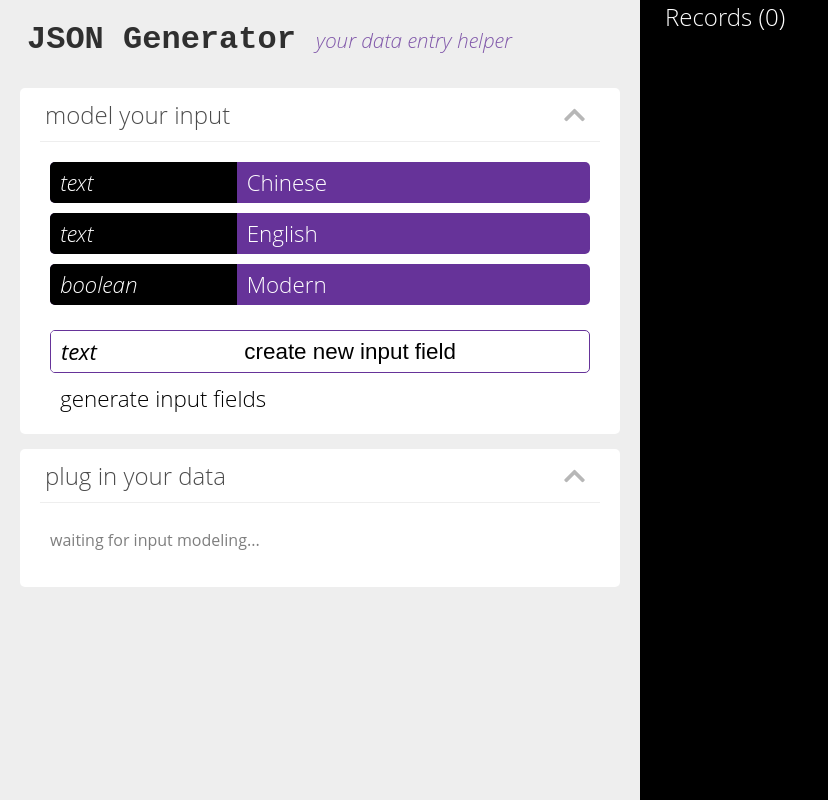
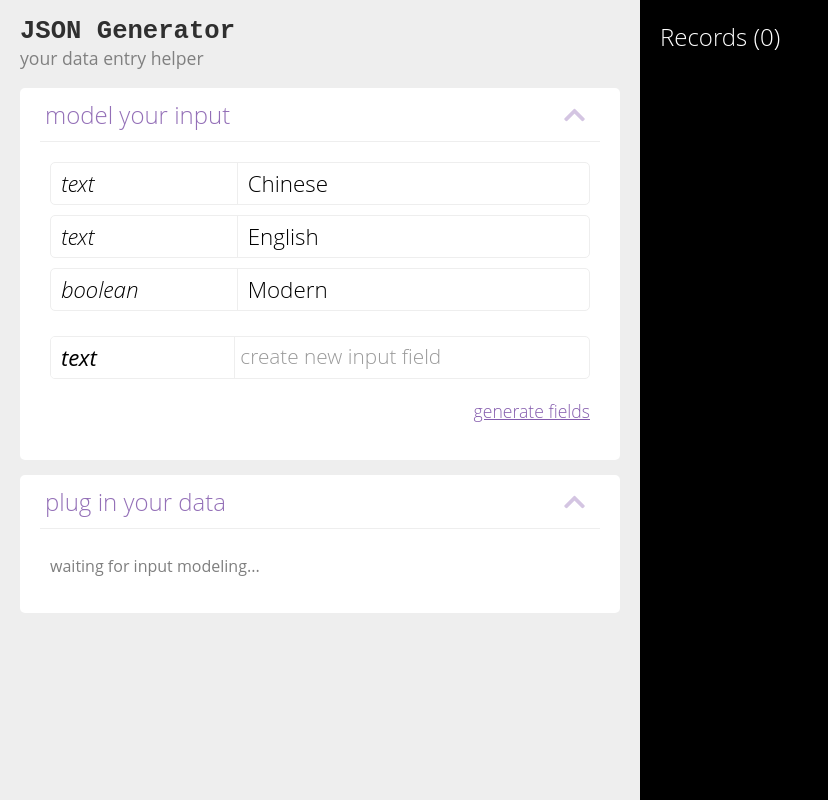
Before and after one commit to xwang1000/json-generator, a React (Create React App) app: page / in a window 1280 px wide. Shown: the whole page, without its empty margins (0-828 px from the left). Built offline with nearby package versions, Linux system fonts and the light colour scheme.

Commit message:
Implement input styles

```diff
--- a/src/App.css
+++ b/src/App.css
@@ -7,25 +7,23 @@ body {
 
 h1 {
   font-weight: 700;
-  margin-bottom: 30px;
-  margin-left: 7px;
-  padding-bottom: 0;
+  font-size: 1.6rem;
   opacity: .8;
   font-family: 'Courier New', Courier, monospace;
+  margin-bottom: 0;
+  padding-bottom: 0;
 }
 
 h2 {
   font-weight: 300;
-  margin:0 5px;
 }
 
 .subtitle {
-  font-size: 1.3rem;
-  font-weight: 300;
-  margin-left: 20px;
-  color: var(--app-color-main);
-  font-style: italic;
+  font-size: 1.1rem;
+  font-weight: 400;
+  color: grey;
   font-family: 'Open Sans', Arial, Helvetica, sans-serif;
+  margin-top: 0;
 }
 
 .app {
@@ -35,6 +33,7 @@ h2 {
 .app__left {
   flex: 1;
   overflow-y: scroll;
+  height: 100vh;
   padding: 0 20px;
   background-color: #eee;
 }
@@ -65,10 +64,12 @@ h2 {
 }
 
 .expandable-panel h2 {
+  margin:0 5px;
   opacity: .7;
   padding-bottom: 10px;
   display: flex;
   justify-content: space-between;
+  color: var(--app-color-main);
 }
 
 .expandable-panel h2:hover {
@@ -86,19 +87,6 @@ h2 {
 .model-panel__body {
   border-top: 1px solid #eee;
   padding: 10px;
-}
-
-.input-panel {
-  background-color: white;
-}
-
-.input-panel__body {
-  border-top: 1px solid #eee;
-  padding: 10px;
-}
-
-.input-panel__body__waiting {
-  opacity: .5;
 }
 
 .model-panel__form__type {
@@ -159,3 +147,7 @@ h2 {
 .option.copy:hover{
   color: green;
 }
+
+.option.save:hover{
+  color: blue;
+}
--- a/src/App.js
+++ b/src/App.js
@@ -30,10 +30,8 @@ const App = () => {
   return (
     <div className="app">
         <div className="app__left">
-          <h1>
-            JSON Generator
-            <span className="subtitle">your data entry helper</span>
-          </h1>
+          <h1>JSON Generator</h1>
+          <p className="subtitle">your data entry helper</p>
           <ModelPanel setInputFields={setInputFields} />
           <InputPanel setInputFields={setInputFields} addObjectToDisplay={addObjectToDisplay} fields={inputFields} />
           <OutputPanel fields={inputFields} output={output()} />
--- /dev/null
+++ b/src/InputPanel.css
@@ -0,0 +1,65 @@
+.input-panel {
+  background-color: white;
+}
+
+.input-panel__body {
+  border-top: 1px solid #eee;
+  padding: 10px;
+}
+
+.input-panel__body__waiting {
+  opacity: .5;
+}
+
+.input-row {
+  display: flex;
+}
+
+.input-row input, .input-row textarea, .input-row__boolean {
+  width: 100%;
+  border: 1px solid #eee;
+  margin: 10px 0;
+  padding: 10px;
+  font-size: 1.2rem;
+  font-weight: 300;
+  border-radius: 5px;
+  outline: none;
+}
+
+.input-row input:hover, .input-row textarea:hover, .input-row__boolean:hover {
+  border: 1px solid lightgrey;
+}
+
+.input-row__boolean {
+  display: flex;
+}
+
+.input-row__boolean input {
+  margin: auto 10px;
+}
+
+::placeholder, .input-row__boolean span  {
+  font-family: 'Open Sans', Arial, Helvetica, sans-serif;
+  opacity: .4;
+}
+
+.input-panel__form__submit-wrapper {
+  text-align: right;
+}
+
+.input-panel__form__submit {
+  -moz-appearance: none;
+  -webkit-appearance: none;
+  border: none;
+  color: var(--app-color-main);
+  text-decoration: underline;
+  font-size: 1.1rem;
+  font-family: 'Open Sans', Arial, Helvetica, sans-serif;
+  font-weight: 300;
+  opacity: .8;
+}
+
+.input-panel__form__submit:hover {
+  cursor: pointer;
+  opacity: 1;
+}
--- a/src/InputPanel.js
+++ b/src/InputPanel.js
@@ -1,6 +1,7 @@
 import React, { useState } from 'react'
 import InputRow from './InputRow'
 import { getArrow } from './utils'
+import './InputPanel.css'
 
 const InputPanel = props => {
   const [isOpen, setIsOpen] = useState(true)
@@ -24,7 +25,9 @@ const InputPanel = props => {
   const renderForm = (
     <form onSubmit={onSubmit}>
       {renderInputRows}
-      <input type="submit" value="add object" />
+      <div className="input-panel__form__submit-wrapper">
+        <input className="input-panel__form__submit" type="submit" value="add to results" />
+      </div>
     </form>
   )
 
--- a/src/InputRow.js
+++ b/src/InputRow.js
@@ -1,4 +1,4 @@
-import React, { useState, useEffect } from 'react'
+import React, { useState, useEffect, Fragment } from 'react'
 
 const InputRow = props => {
   const { name, type } = props.field
@@ -16,22 +16,24 @@ const InputRow = props => {
   const renderInputBox = () => {
     switch (type) {
       case 'text':
-        return <input type="text" value={value} onChange={e => handleChange(e.target.value)} />
+        return <input type="text" value={value} onChange={e => handleChange(e.target.value)} placeholder={name} />
       case 'textarea':
-        return <textarea value={value} onChange={e => handleChange(e.target.value)}></textarea>
+        return <textarea value={value} onChange={e => handleChange(e.target.value)} placeholder={name}></textarea>
       case 'boolean':
-        return <input type="checkbox" value={value} onChange={e => handleChange(e.target.checked)} />
+        return (
+          <div className="input-row__boolean">
+            <span>{name}</span>
+            <input type="checkbox" value={value} onChange={e => handleChange(e.target.checked)} />
+          </div>
+        )
       default:
         return `Sorry, cannot find the corresponding input type: ${type}`
     }
   }
 
   return (
-    <div>
-      <label>
-        {name}
-        {renderInputBox()}
-      </label>
+    <div className="input-row">
+      {renderInputBox()}
     </div>
   )
 
--- a/src/ModelPanel.css
+++ b/src/ModelPanel.css
@@ -1,20 +1,19 @@
 .model-row, .model-panel__form {
   display: flex;
-  background-color: var(--app-color-main);
   margin: 10px 0;
-  color: white;
+  color: black;
   font-size: 1.4rem;
   font-weight: 300;
   overflow: hidden;
+  border: 1px solid #eee;
   border-radius: 5px;
   transition: all .2s ease;
 }
 
 .model-row:hover {
-  font-weight: 700;
+  font-weight: 400;
   cursor: pointer;
-  transform: scale(1.01);
-  transition: all .1s ease;
+  transition: all .2s ease;
 }
 
 .model-row:active {
@@ -24,7 +23,6 @@
 
 .model-row__type, .model-panel__form .dropdown {
   flex: 1;
-  background-color: black;
   width: 8rem;
   padding: 5px 10px;
   font-style: italic;
@@ -33,20 +31,13 @@
 .model-row__name {
   flex: 2;
   padding: 5px 10px;
+  border-left: 1px solid #eee;
 }
 
 .model-panel__form {
   margin-top: 25px;
   background-color: white;
-  border: 1px solid var(--app-color-main);
-}
-
-.model-panel__form:hover {
-  border: 2px solid var(--app-color-main);
-}
-
-.model-panel__form:active {
-  border: 2px solid var(--app-color-main);
+  border: 1px solid #eee;
 }
 
 .model-panel__form__name {
@@ -54,11 +45,14 @@
   outline: none;
   border: none;
   margin: 5px 0;
-  font-size: 1.4rem;
+  font-size: 1.3rem;
   font-weight: 300;
+  padding-left: 5px;
 }
 
 .model-panel__form .dropdown {
+  border-right: 1px solid #eee;
+  padding-right: 0;
   background-color: white;
   color: black;
 }
@@ -67,19 +61,21 @@
   color: black;
 }
 
+.model-panel__button-wrapper {
+  text-align: right;
+  margin-top: 20px;
+}
+
 .model-panel__button {
-  font-size: 1.4rem;
+  color: var(--app-color-main);
+  text-decoration: underline;
+  font-size: 1.1rem;
+  font-family: 'Open Sans', Arial, Helvetica, sans-serif;
   font-weight: 300;
-  padding: 4px 10px;
-  text-align: center;
+  opacity: .8;
 }
 
 .model-panel__button:hover {
   cursor: pointer;
-  color: green;
+  opacity: 1;
 }
-
-.model-panel__button:active {
-  transform: scale(.4);
-  transition: all .1s ease;
-}
--- a/src/ModelPanel.js
+++ b/src/ModelPanel.js
@@ -79,12 +79,15 @@ const ModelPanel = props => {
     <div className="model-panel__body">
       {renderRows()}
       {renderForm()}
-      <span
-        className="model-panel__button"
-        onClick={() => props.setInputFields(rows)}
-      >
-        generate input fields
-      </span>
+
+      <div className="model-panel__button-wrapper">
+        <p
+          className="model-panel__button"
+          onClick={() => props.setInputFields(rows)}
+        >
+          generate fields
+        </p>
+      </div>
     </div>
   )
 
--- a/src/ResultPanel.js
+++ b/src/ResultPanel.js
@@ -45,6 +45,9 @@ const ResultPanel = props => {
             onClick={copyToClipboard}>
             copy
           </span>
+          <span className="option save">
+            save
+          </span>
         </span>
       )
     }
```
